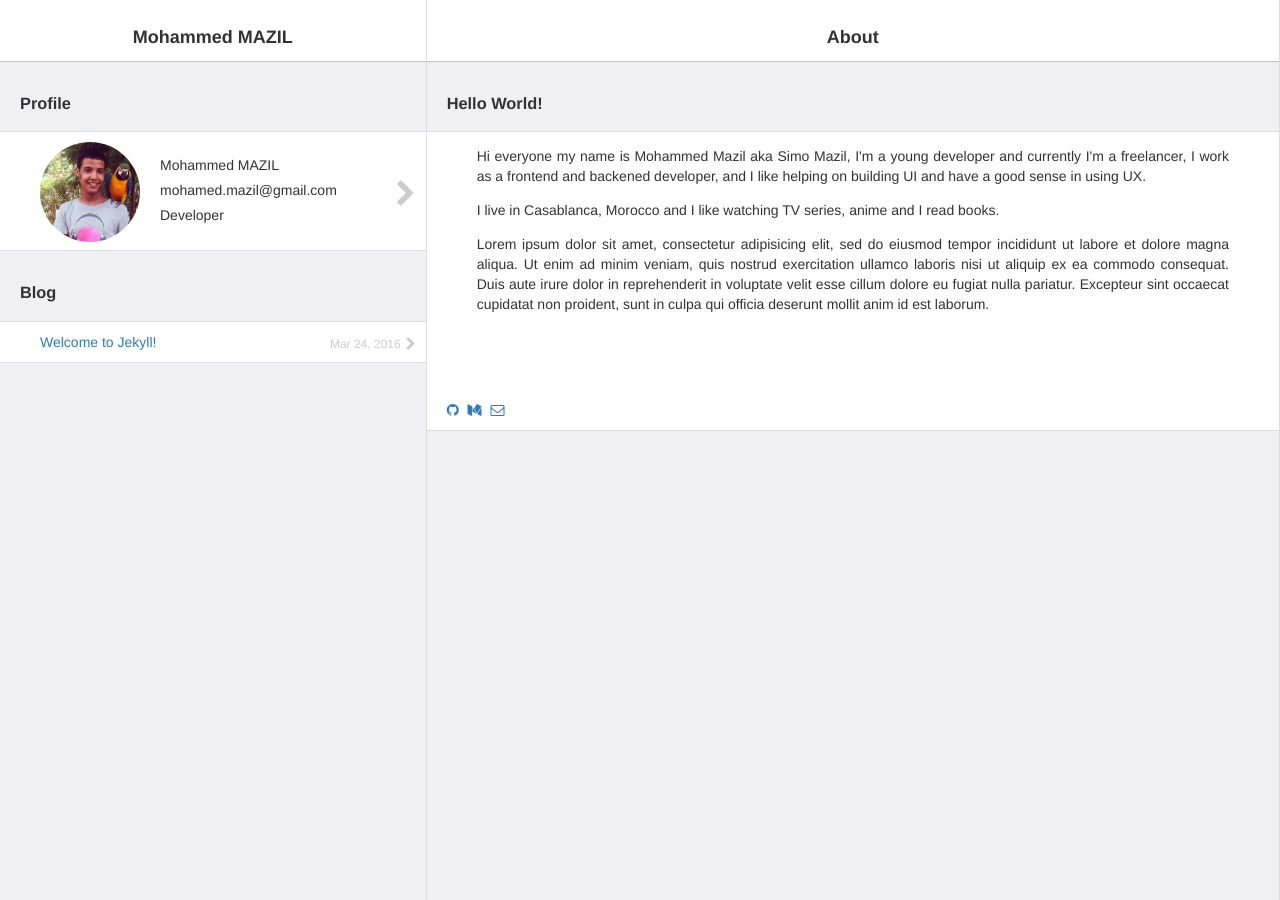
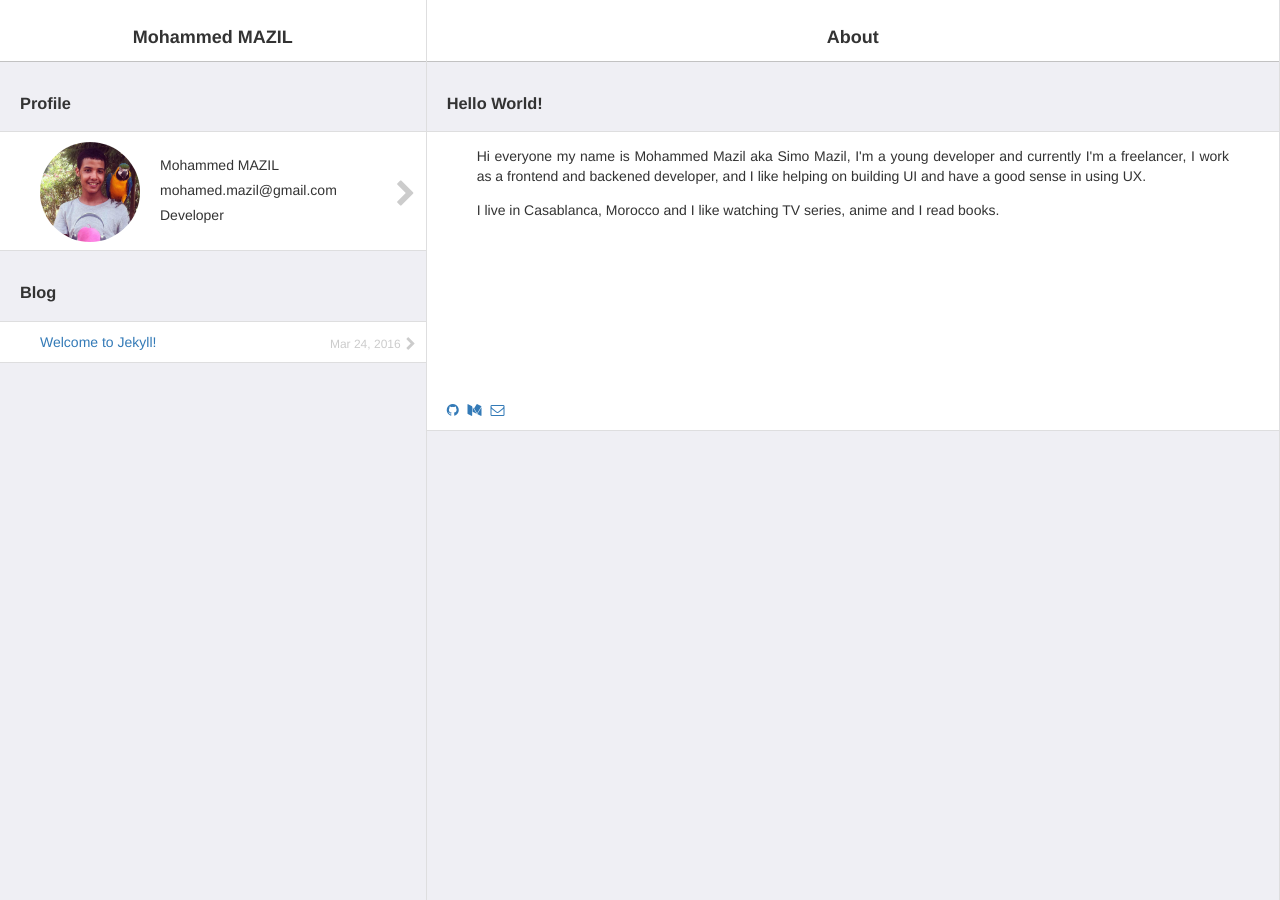
Before and after one commit to SimoMazil/simomazil.github.io, a Jekyll site: the page built from index.html, in a window 1280 px wide. Built offline with Jekyll 4.4.1, drawn with Linux system fonts in a browser that asks for light colours; nearby versions of some CDN libraries.

Commit message:
Update index.html

```diff
--- a/index.html
+++ b/index.html
@@ -46,13 +46,6 @@
         <p>
           I live in Casablanca, Morocco and I like watching TV series, anime and I read books.
         </p>
-        <p>
-          Lorem ipsum dolor sit amet, consectetur adipisicing elit, sed do eiusmod tempor incididunt ut labore
-          et dolore magna aliqua. Ut enim ad minim veniam, quis nostrud exercitation ullamco laboris nisi ut
-          aliquip ex ea commodo consequat. Duis aute irure dolor in reprehenderit in voluptate velit esse cillum
-          dolore eu fugiat nulla pariatur. Excepteur sint occaecat cupidatat non proident, sunt in culpa qui
-          officia deserunt mollit anim id est laborum.
-        </p>
         <div class="socials">
           <a href="https://github.com/SimoMazil"><i class="fa fa-github"></i></a>
           <a href="https://medium.com/@simomazil"><i class="fa fa-medium"></i></a>
```
